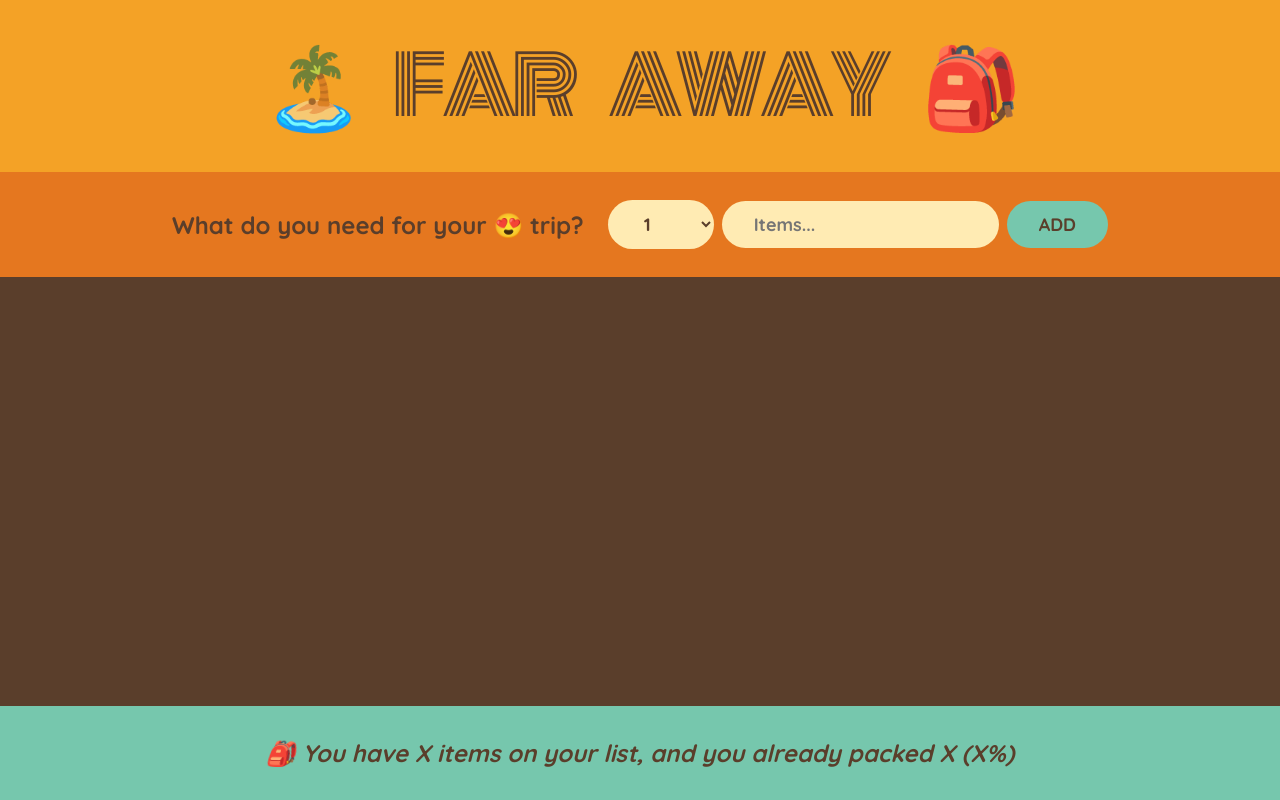
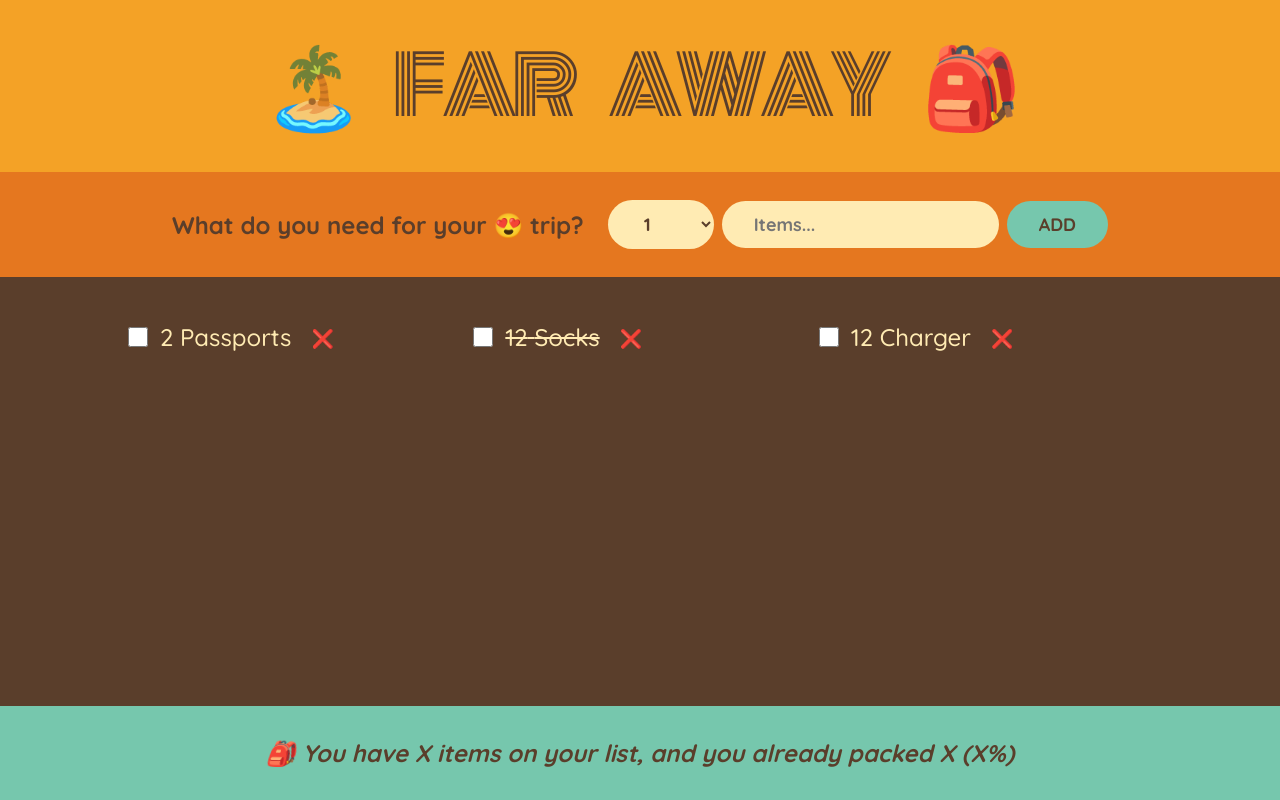
Before and after one commit to abdGhost/travel-list-react-app, a React (Create React App) app: page / in a window 1280 px wide. Built offline with nearby package versions, Linux system fonts and the light colour scheme.

Commit message:
added handleToggleItem function

```diff
--- a/src/App.js
+++ b/src/App.js
@@ -7,17 +7,34 @@
 ];
 
 export default function App() {
-  const [items, setItems] = useState([]);
+  const [items, setItems] = useState(initialItems);
 
   function handleAddItem(item) {
     setItems((items) => [...items, item]);
+  }
+
+  function handleDeleteItem(id) {
+    console.log(id);
+    setItems((items) => items.filter((item) => item.id !== id));
+  }
+
+  function handleToggleItem(id) {
+    setItems((items) =>
+      items.map((item) =>
+        item.id === id ? { ...item, packed: !item.package } : item
+      )
+    );
   }
 
   return (
     <div className="app">
       <Logo />
       <Form onAddItems={handleAddItem} />
-      <PackingList items={items} />
+      <PackingList
+        items={items}
+        onDeleteItem={handleDeleteItem}
+        onToggleItem={handleToggleItem}
+      />
       <Stats />
     </div>
   );
@@ -33,9 +50,7 @@
 
   function handleSubmit(e) {
     e.preventDefault();
-
     if (!description) return;
-
     const newItems = { description, quantity, package: false, id: Date.now() };
     console.log(newItems);
     onAddItems(newItems);
@@ -68,25 +83,35 @@
   );
 }
 
-function PackingList({ items }) {
+function PackingList({ items, onDeleteItem, onToggleItem }) {
   return (
     <div className="list">
       <ul>
         {items.map((item) => (
-          <Item item={item} key={item.id} />
+          <Item
+            item={item}
+            key={item.id}
+            onDeleteItem={onDeleteItem}
+            onToggleItem={onToggleItem}
+          />
         ))}
       </ul>
     </div>
   );
 }
 
-function Item({ item }) {
+function Item({ item, onDeleteItem, onToggleItem }) {
   return (
     <li>
+      <input
+        type="checkbox"
+        value={item.packed}
+        onChange={() => onToggleItem(item.id)}
+      />
       <span style={item.packed ? { textDecoration: "line-through" } : {}}>
         {item.quantity} {item.description}
       </span>
-      <button>❌</button>
+      <button onClick={() => onDeleteItem(item.id)}>❌</button>
     </li>
   );
 }
```
